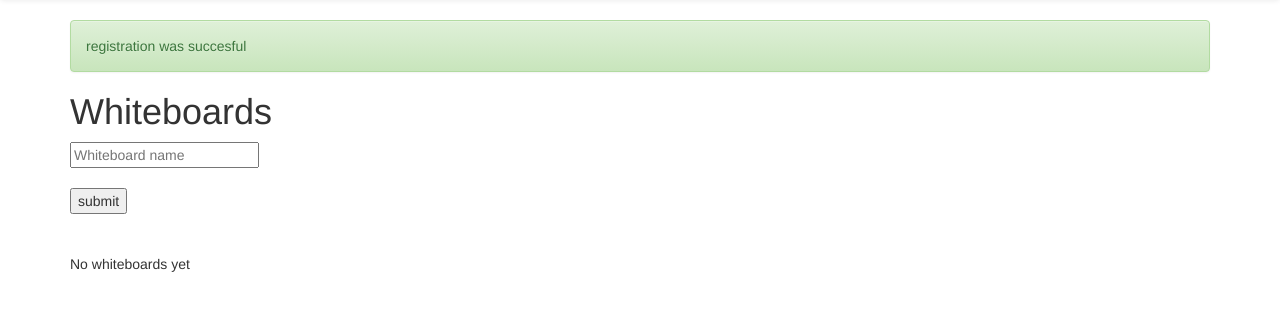
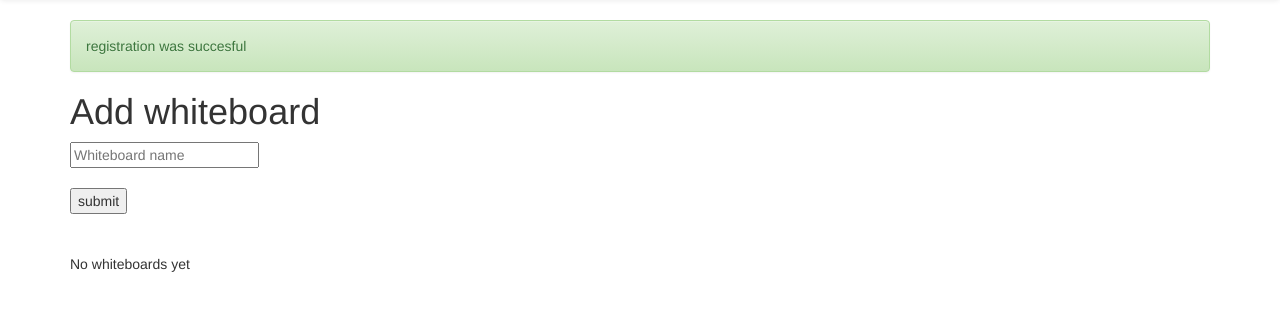
Before and after one commit to RenaatST/cp3_whiteboard_groep9, a PHP site: page / in a window 1280 px wide. Shown: the part 52-363 px from the top of the page. Run offline with PHP 8.4, Linux system fonts and the light colour scheme; the visitor is signed in with stand-in values (Sample User, id 1); data that the repository does not hold is empty.

Commit message:
this is me toegevoegd

```diff
--- a/view/users/view.php
+++ b/view/users/view.php
@@ -10,7 +10,11 @@
                 }
                 else{
                     foreach ($users as $user) {
-                        echo "<li><a href='index.php?page=userdetail&userid={$user["id"]}'>{$user["username"]}</a>  -- {$user["email"]}</li>";
+                        if($user["username"] == $_SESSION["user"]["username"]){
+                            echo "<li><a href='index.php?page=userdetail&userid={$user["id"]}'>{$user["username"]}</a>  -- {$user["email"]} ** ME **</li>";
+                        }else{
+                            echo "<li><a href='index.php?page=userdetail&userid={$user["id"]}'>{$user["username"]}</a>  -- {$user["email"]}</li>";
+                        }
                     }
                 }
             ?>
--- a/view/whiteboards/index.php
+++ b/view/whiteboards/index.php
@@ -2,7 +2,7 @@
 	<?php
 
 		if(!empty($_SESSION["user"])){?>
-			<header><h1>Whiteboards</h1></header>
+			<header><h1>Add whiteboard</h1></header>
 			<form action="index.php?page=addBoard" method="post" >
 			<input type="text" name="whiteboardName" id="whiteboardName" placeholder="Whiteboard name">
 			<br><br>
@@ -13,8 +13,9 @@
 			if(empty($userwhiteboards)){
 			echo "<p>No whiteboards yet</p>";
 			}else{
+				echo "<h2>My whiteboards:</h2>";
 				foreach ($userwhiteboards as $whiteboard) {
-					echo "<a href=\"index.php?page=boarddetail&id={$whiteboard["id"]}\">{$whiteboard["title"]} - Created by: {$whiteboard["username"]} </a> --
+					echo "<a href=\"index.php?page=boarddetail&id={$whiteboard["id"]}\">{$whiteboard["title"]}</a> --
 					<a href='index.php?action=delete&boardid={$whiteboard["id"]}'>Delete</a><br>";
 				}
 			}
```
